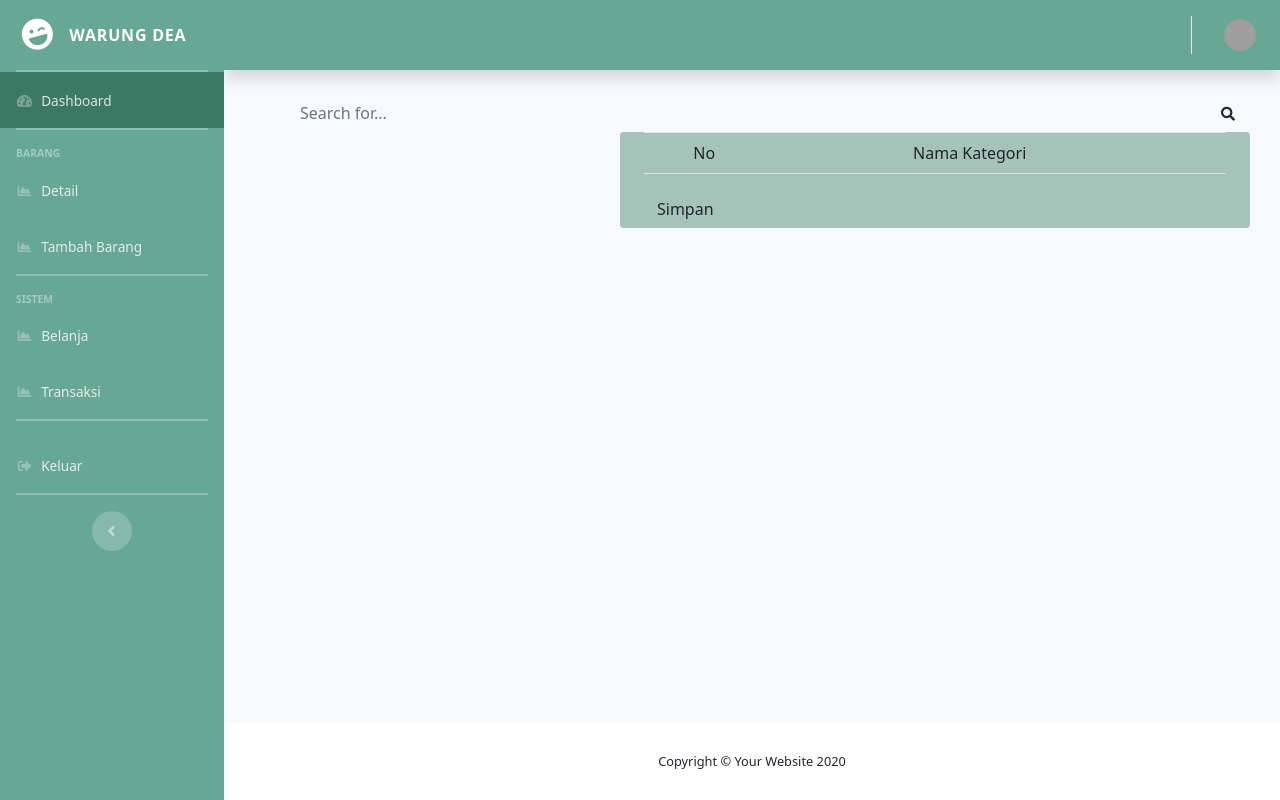
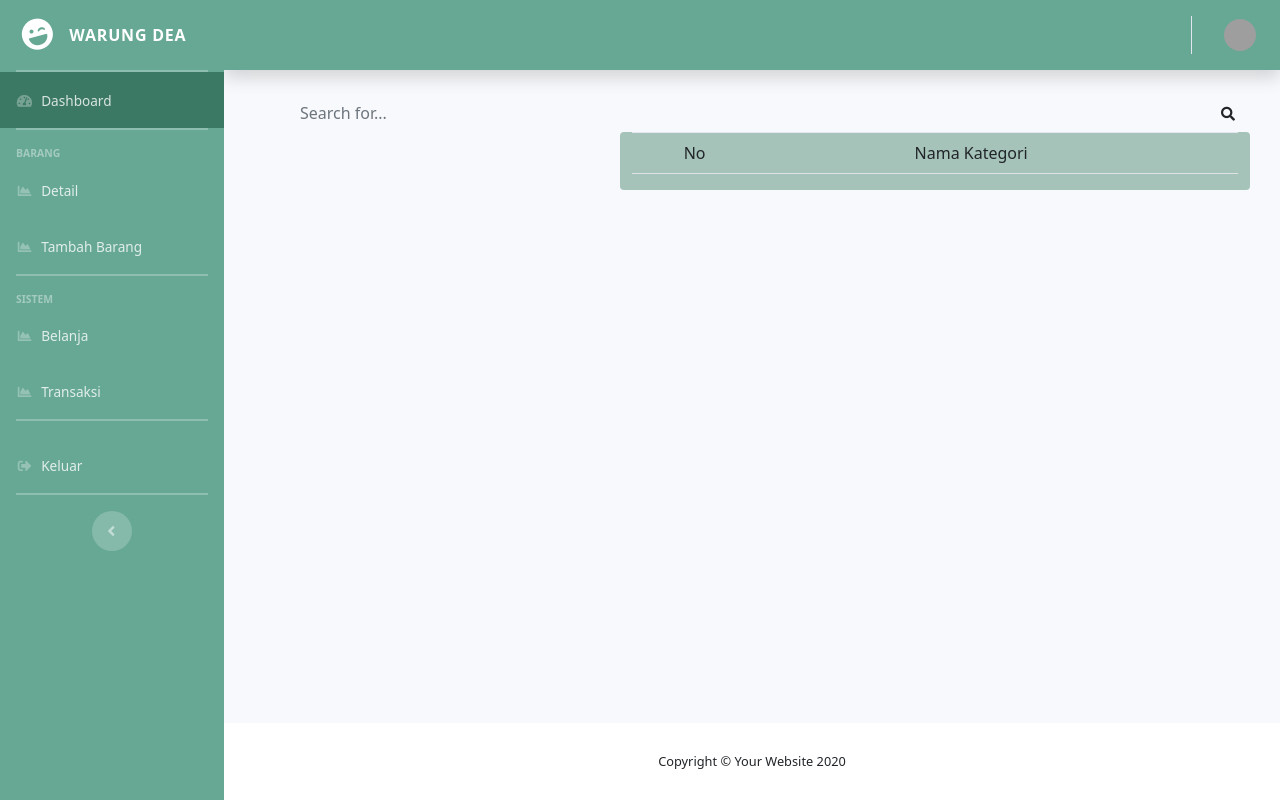
Before and after one commit to aurorazhy/tugaspwl, a CodeIgniter app: page /Github/index.php/user/kategori/1 in a window 1280 px wide. Run offline with CodeIgniter, Linux system fonts and the light colour scheme; data that the repository does not hold is empty; grey boxes are pictures that could not be loaded.

Commit message:
update table kategori

```diff
--- a/app/application/views/dashboard/sub_kategori/table.php
+++ b/app/application/views/dashboard/sub_kategori/table.php
@@ -1,6 +1,5 @@
 <div class="col-7 ml-5 bg-appcard rounded">
 
-   <form action="<?= base_url() . 'auto/kategori' ?>" method="post" class="col-md-12">
    <table class="table table-hover text-center">
       <thead>
          <tr>
@@ -28,8 +27,6 @@
          <?php } ?>
       </tbody>
    </table>
-      <input type="submit" value="Simpan" name="simpan" class="btn btn-primary">
-   </form>
 </div>
 
 </div>
```
Lines whose indentation alone changed are shown as unchanged.
